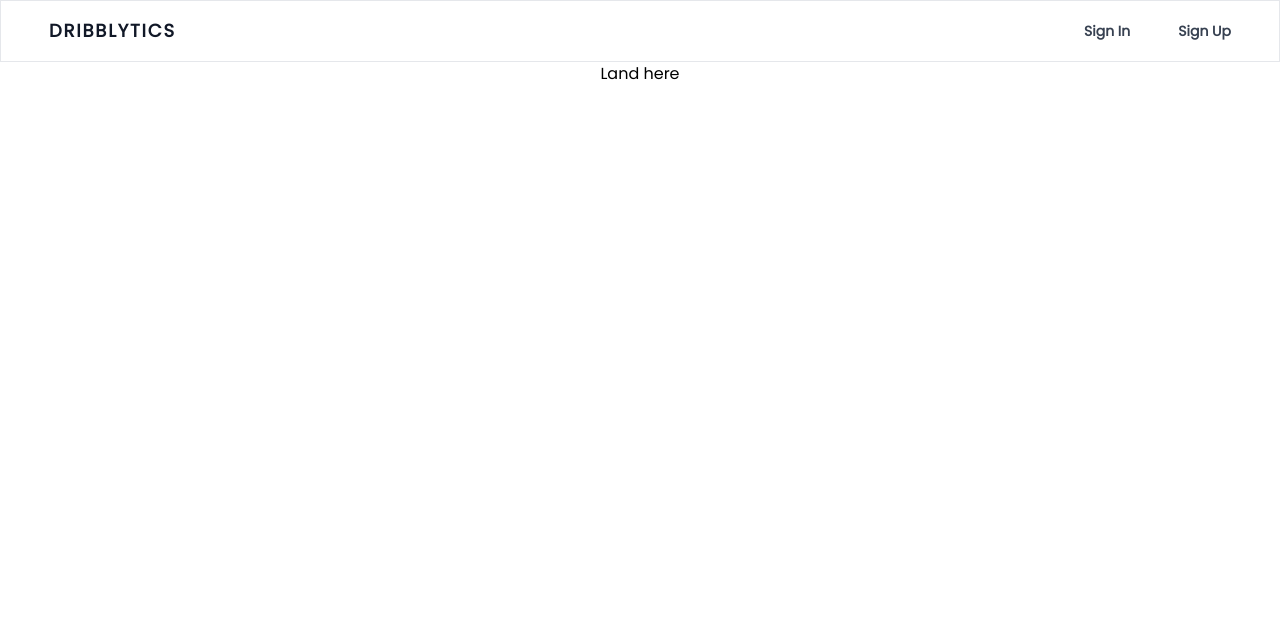
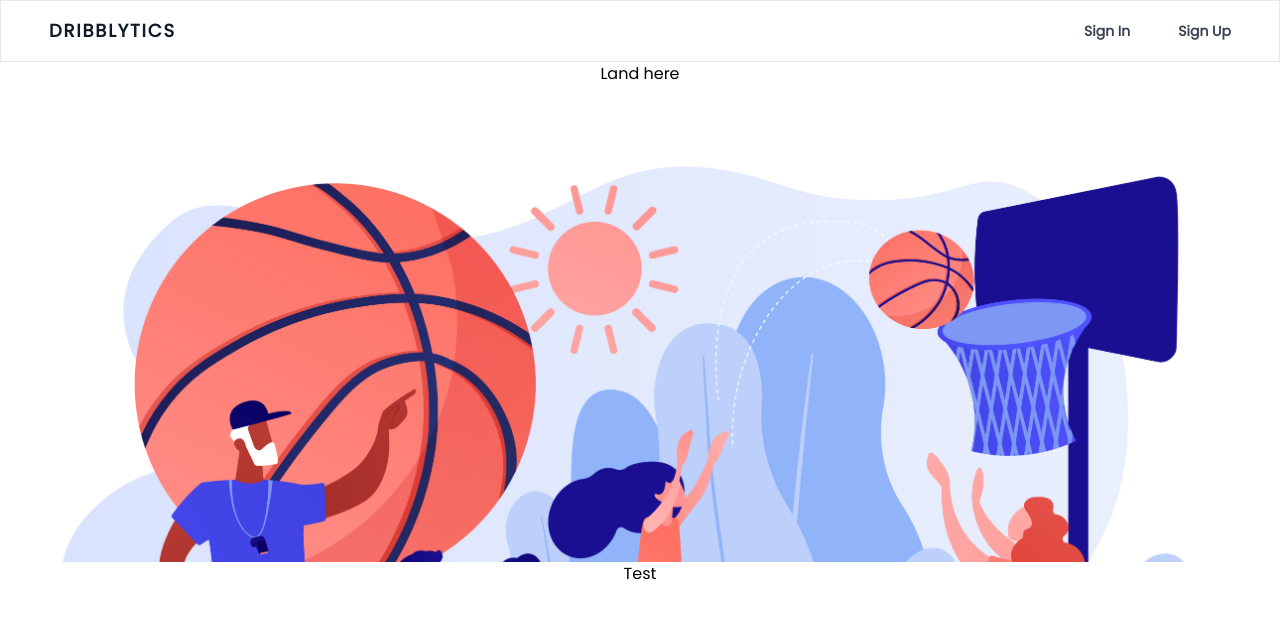
Before and after one commit to nkosi-tauro/dribblytics, a React (Create React App) app: page / in a window 1280 px wide. Shown: the top 618 px of the page. Built offline with nearby package versions, Linux system fonts and the light colour scheme; no server answers.

Commit message:
update landing page

```diff
--- a/src/components/Landing.js
+++ b/src/components/Landing.js
@@ -1,9 +1,15 @@
 import React from 'react'
+import BackImage from '../assets/backImg.jpg'
 
 function Landing() {
     return (
         <div>
-            <h1>Land here</h1>
+            <div className="landing Page" style={{"background-image": `url(${BackImage})`,"height": "500px", "background-size": "cover", "background-repeat": "no-repeat"}}>
+                <h1>Land here</h1>
+            </div>
+            <div>
+                <footer>Test</footer>
+            </div>
         </div>
     )
 }
```
